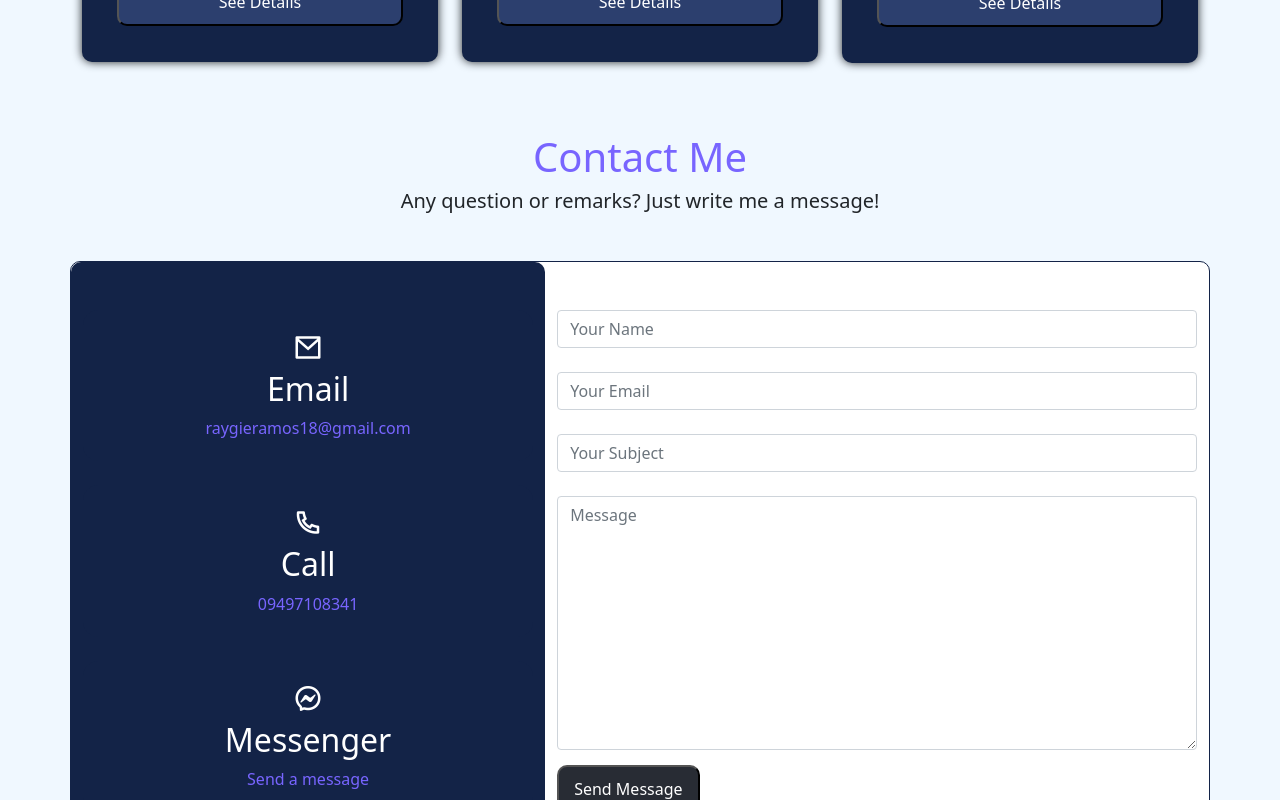
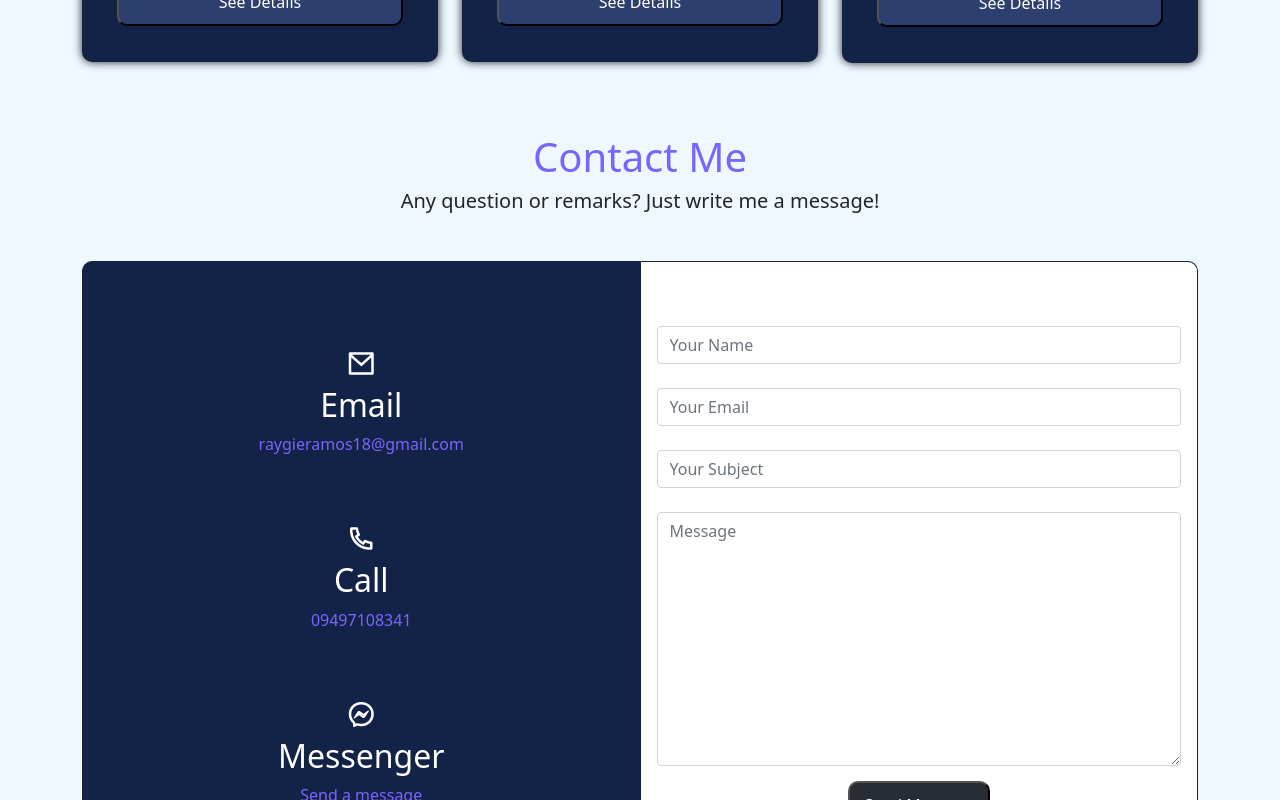
Before and after one commit to raygie/React-JS-Portfolio, a React (Create React App) app: page / in a window 1280 px wide. Shown: the part 1620-2420 px from the top of the page. Built offline with nearby package versions, Linux system fonts and the light colour scheme.

Commit message:
contact form new design

```diff
--- a/src/components/Contact/Contact.jsx
+++ b/src/components/Contact/Contact.jsx
@@ -1,7 +1,8 @@
 import React from 'react'
 import './contact.css'
-import {Container,Row,Col} from 'reactstrap'
+import {Container,Row,Col, CardGroup} from 'reactstrap'
 import {Card} from 'reactstrap'
+import {CardBody} from 'reactstrap'
 
 function Contact() {
   return (
@@ -60,10 +61,11 @@ function Contact() {
             </Row> */}
             <Row className='row gy-4'>
                 <Col lg='12'>
-                    <Row className='row gy-4'>
-                    <Card>
-                        <Row className='row gy-4'>
-                            <Col className='side' lg='5' md='5'>
+                    <CardGroup>
+                        <Card className='card1'>
+                            <CardBody className='cardbody1'>
+                                <Row className='row'>
+                                    <Col lg='12' md='12'>
                                         <Row className='row gy-4 mt-4'>
                                                     <Col lg='12'>
                                                         <a className='link' href="mailto: raygieramos18@gmail.com" target='_blank'>
@@ -112,7 +114,12 @@ function Contact() {
                                                     </Col>
                                         </Row>
                                     </Col>
-                            <Col lg='7' md='7'>
+                                </Row>
+                            </CardBody>
+                        </Card>
+                        <Card className='card2'>
+                            <CardBody>
+                                <Col lg='12' md='12'>
                                     <form action="" className='form mt-5 mb-5'>
                                         <Row className='row gy-4'>
                                             <Col lg='12'>
@@ -131,9 +138,9 @@ function Contact() {
                                         </Row>
                                     </form>
                                 </Col>
-                        </Row>
+                            </CardBody>
                         </Card>
-                    </Row>
+                    </CardGroup>
                 </Col>
             </Row>
         </Container>
--- a/src/components/Contact/contact.css
+++ b/src/components/Contact/contact.css
@@ -1,3 +1,6 @@
+.Contact{
+    position: relative;
+}
 .box{
     background: #132347;
     border-radius: 15px;
@@ -42,8 +45,10 @@
 .card{
     border-radius: 10px ;
     border-color: #132347;
+    text-align: center;
+    margin-bottom: 0;
 }
-.side{
+.card1{
     background: #132347;
     border-radius: 10px;
 }
```
Lines whose indentation alone changed are shown as unchanged.
